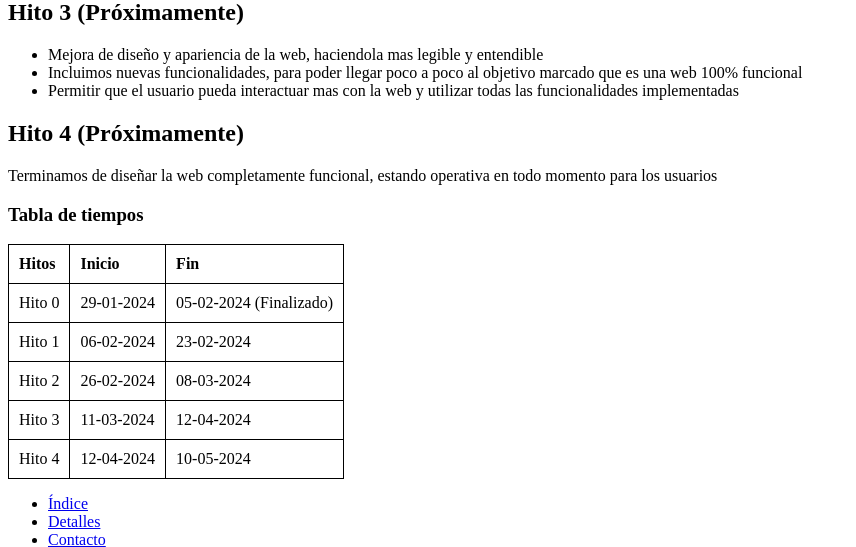
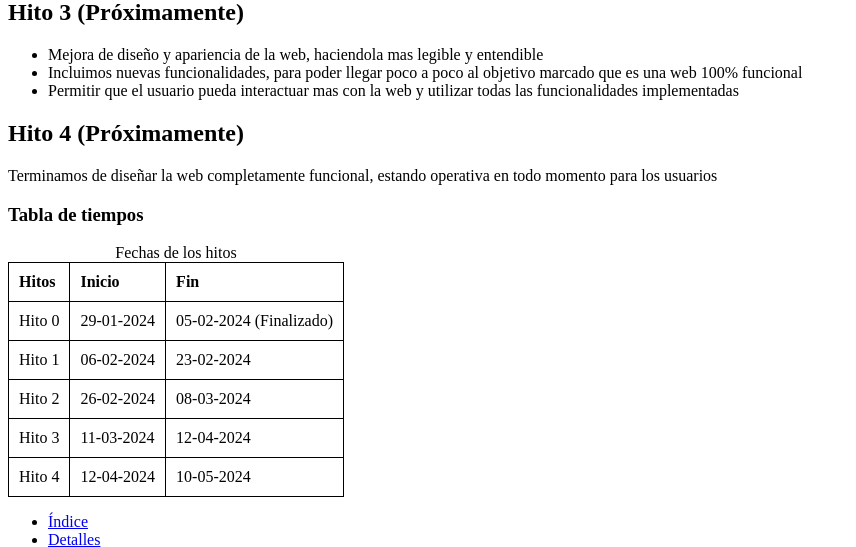
Before and after one commit to JoseRamonRenteroJimenez/SW_G5, a PHP site: page /planificacion.html in a window 1280 px wide. Shown: the part 423-970 px from the top of the page, without its empty margins (0-856 px from the left). Run offline with PHP 8.4, Linux system fonts and the light colour scheme.

Commit message:
Cambio simple planificacion

```diff
--- a/Practica1/planificacion.html
+++ b/Practica1/planificacion.html
@@ -49,9 +49,10 @@
 
 <h3>Tabla de tiempos</h3>
 
+<table>
 
+    <caption>Fechas de los hitos    </caption>
 
-<table>
     <tr>
         <th>Hitos</th>
         <th>Inicio</th>
--- a/Practica1/style.css
+++ b/Practica1/style.css
@@ -1,4 +1,3 @@
-
     table, th, td {
         border: 1px solid black;
         border-collapse: collapse;
```
